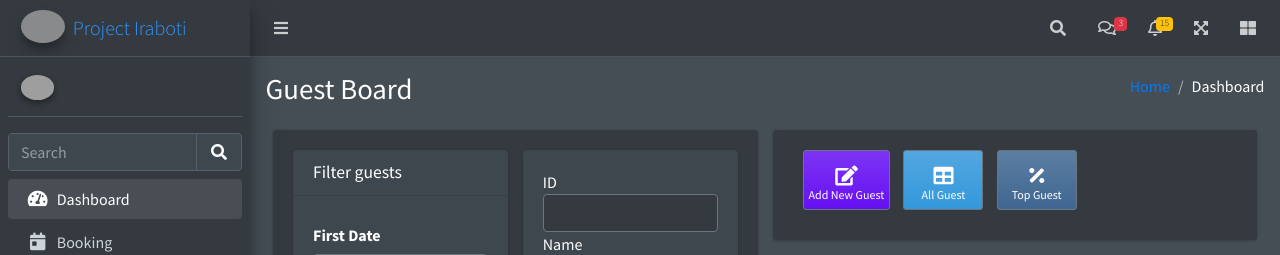
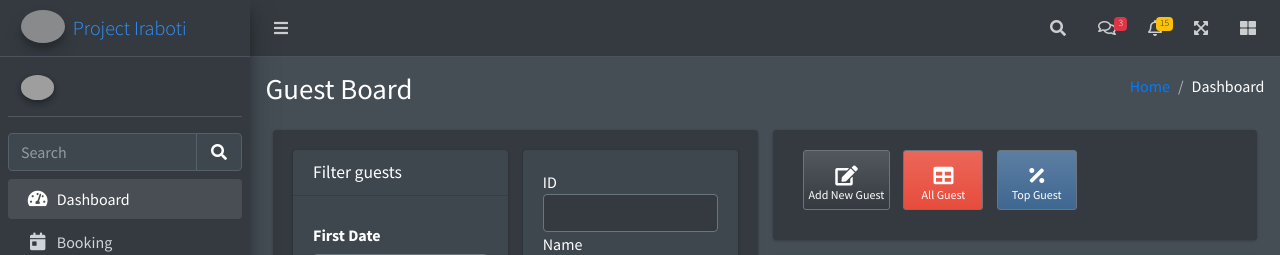
Before and after one commit to vwaaala/Hotel-Automation, a Django app: template templates/manager/guests.html in a window 1280 px wide. Shown: the top 255 px of the page. Run offline with Django 4.2, Linux system fonts and the light colour scheme; the template is opened without the code that fills it, so the values that code supplies are empty; some libraries are stand-ins or nearby versions; grey boxes are pictures that could not be loaded.

Commit message:
updated templates/common/guests.html

```diff
--- a/templates/common/guests.html
+++ b/templates/common/guests.html
@@ -111,11 +111,11 @@
         <div class="col-md-6">
         <div class="card">
             <div class="card-body">
-                <a href="#" class="btn btn-app bg-gradient-indigo">
+                <a href="#" class="btn btn-app bg-gradient-gray-dark">
                     <i class="fas fa-edit"></i>
                     Add New Guest
                 </a>
-                <a href="#" class="btn btn-app bg-gradient-cyan">
+                <a href="#" class="btn btn-app bg-gradient-danger">
                     <i class="fas fa-table"></i>
                     All Guest
                 </a>
```
